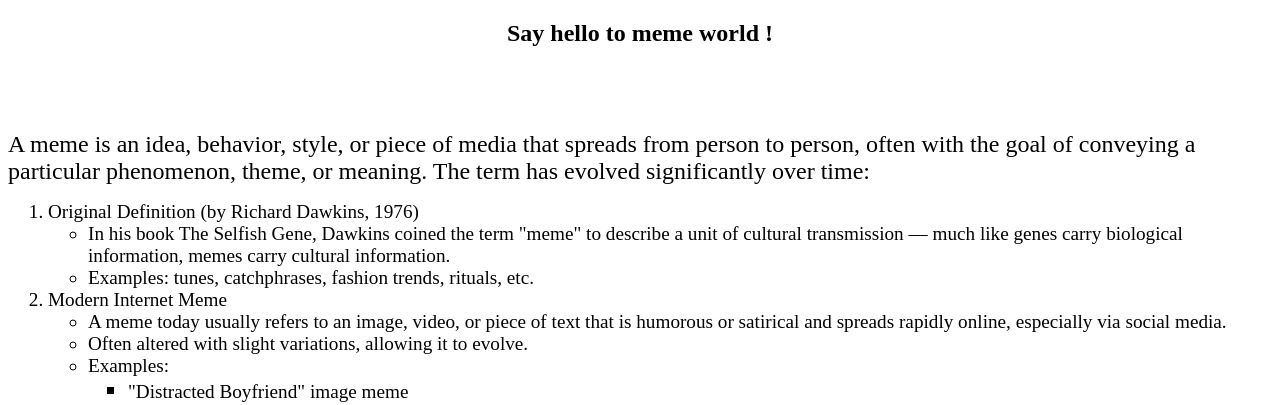
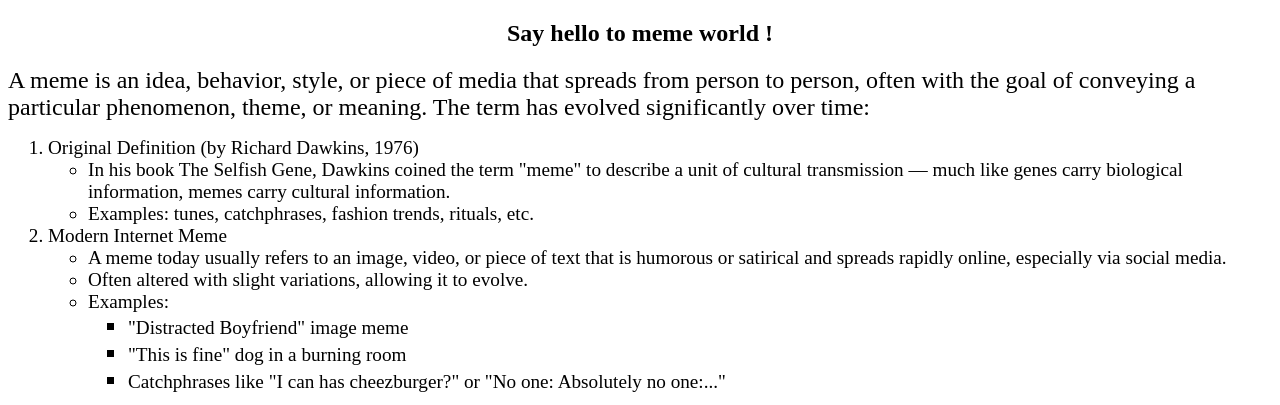
Before and after one commit to crz02/CRZ02, a plain HTML site: page meme-website/index.html in a window 1280 px wide. Shown: the top 405 px of the page. Drawn offline with Linux system fonts and the light colour scheme.

Commit message:
Update style.css

```diff
--- a/meme-website/style.css
+++ b/meme-website/style.css
@@ -1,13 +1,5 @@
 article{
     font-size: x-large;
-}
-nav{
-    position: sticky;
-    top: 0px;
-    height: 111px;
-    width: 100%;
-    margin: 0px;
-    padding: 0px;
 }
 li{
     font-size: larger;
```
